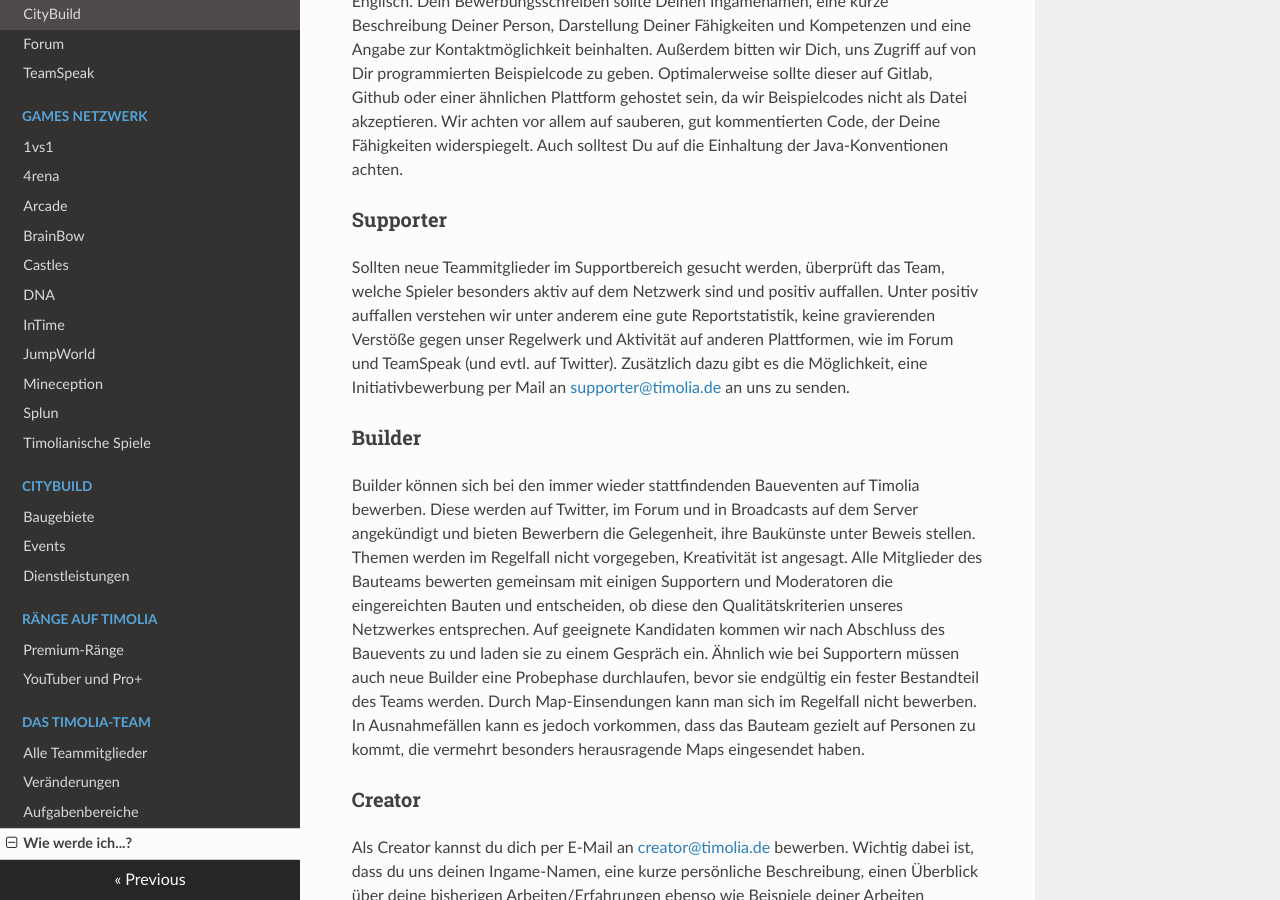
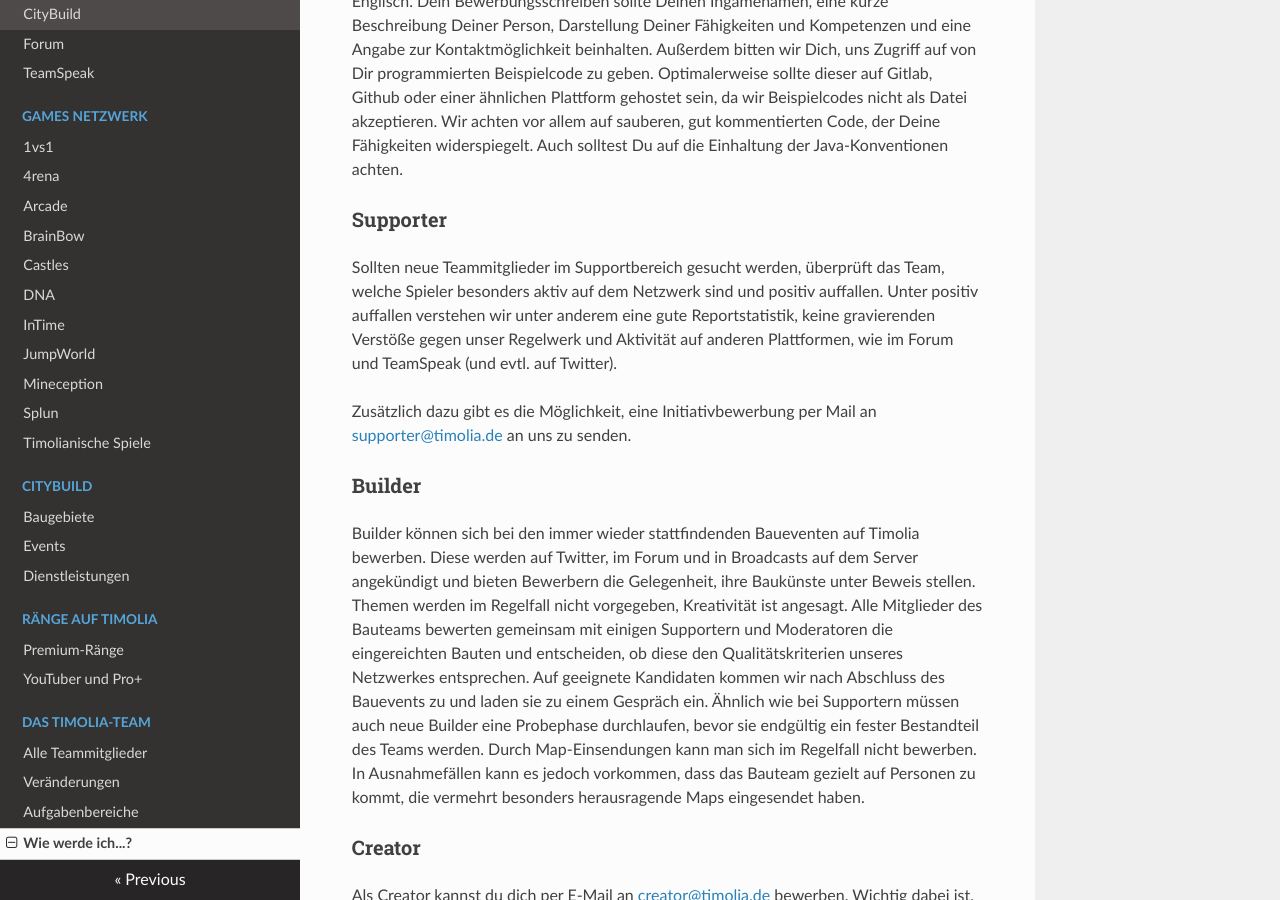
Before and after one commit to TimoliaDE/HowTo, an MkDocs documentation site: the page built from docs/team/apply.md, in a window 1280 px wide and 900 px high, scrolled down 497 px. Built offline with MkDocs 1.6.1, drawn with Linux system fonts in a browser that asks for light colours; nearby versions of some CDN libraries; old or Windows-style settings are respelled for this version of MkDocs.

```diff
--- a/docs/team/apply.md
+++ b/docs/team/apply.md
@@ -14,10 +14,10 @@ oder einer ähnlichen Plattform gehostet sein, da wir Beispielcodes nicht als Da
 Code, der Deine Fähigkeiten widerspiegelt. Auch solltest Du auf die Einhaltung der Java-Konventionen achten.
 
 ### Supporter
-Sollten neue Teammitglieder im Supportbereich gesucht werden, überprüft das Team, welche Spieler besonders aktiv auf dem Netzwerk sind und positiv auffallen.
+<p>Sollten neue Teammitglieder im Supportbereich gesucht werden, überprüft das Team, welche Spieler besonders aktiv auf dem Netzwerk sind und positiv auffallen.
 Unter positiv auffallen verstehen wir unter anderem eine gute Reportstatistik, keine gravierenden Verstöße gegen unser Regelwerk und Aktivität auf anderen Plattformen,
-wie im Forum und TeamSpeak (und evtl. auf Twitter).
-Zusätzlich dazu gibt es die Möglichkeit, eine Initiativbewerbung per Mail an <a href="mailto:supporter@timolia.de">supporter@timolia.de</a> an uns zu senden.
+wie im Forum und TeamSpeak (und evtl. auf Twitter).</p>
+<p>Zusätzlich dazu gibt es die Möglichkeit, eine Initiativbewerbung per Mail an <a href="mailto:supporter@timolia.de">supporter@timolia.de</a> an uns zu senden.</p>
 
 ### Builder
 Builder können sich bei den immer wieder stattfindenden Baueventen auf Timolia bewerben. Diese werden auf Twitter, im
```
